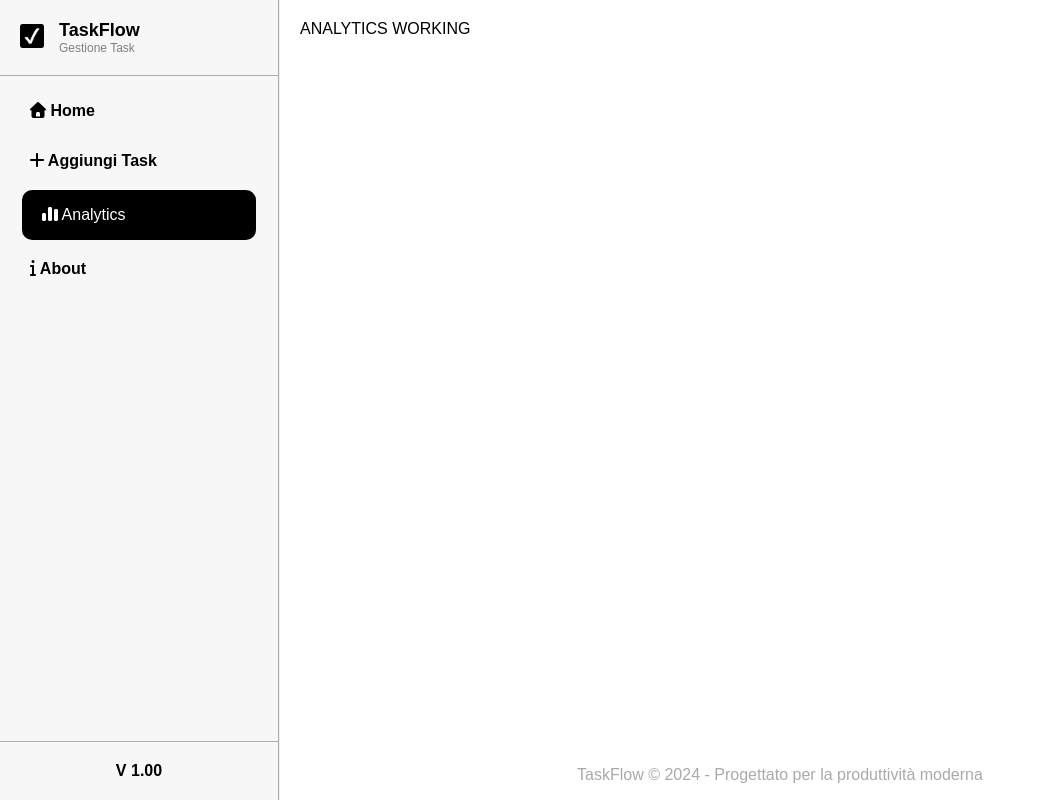
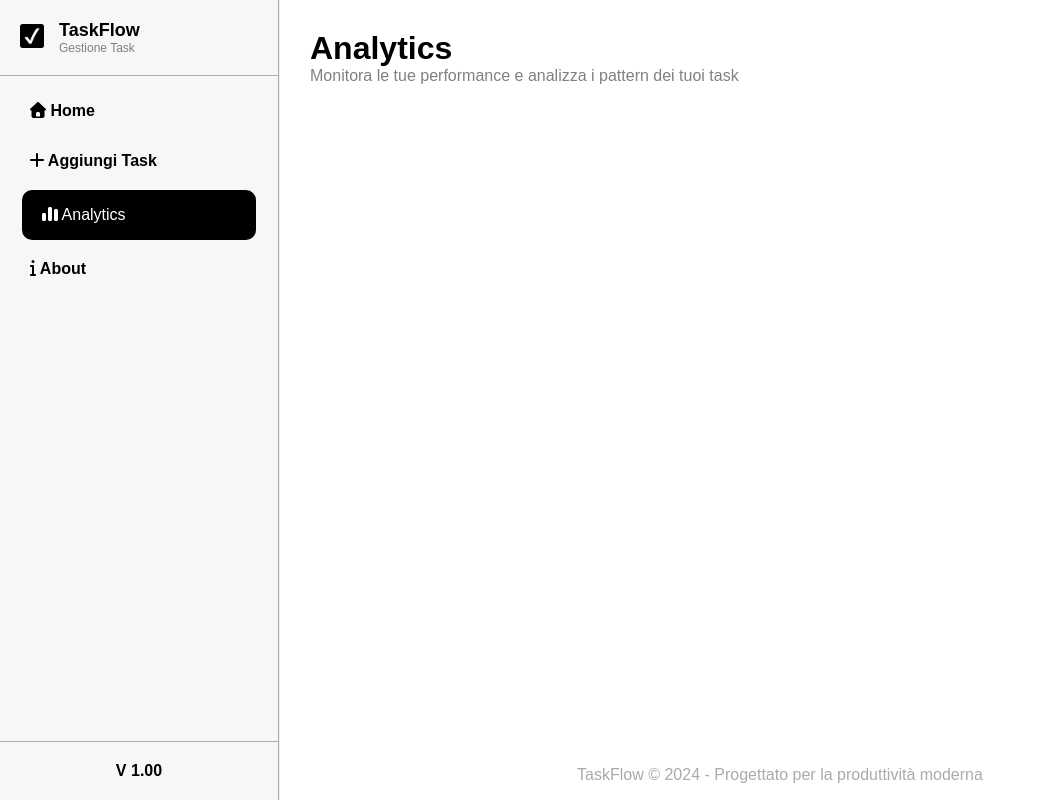
Before and after one commit to Figetto7/TaskFlow, a React (Vite) app: page /analytics in a window 1280 px wide. Shown: the whole page, without its empty margins (0-1045 px from the left). Built offline with nearby package versions, Linux system fonts and the light colour scheme.

Commit message:
Added title Analytics

```diff
--- a/src/Analytics/Analytics.jsx
+++ b/src/Analytics/Analytics.jsx
@@ -1,8 +1,11 @@
 import React from 'react'
 import styles from './Analytics.module.css'
+import HeaderAnalytics from "../Header/HeaderAnalytics"
 
 export default function Analytics () {
   return (
-    <div className={styles.analytics}>ANALYTICS WORKING</div>
+    <>
+      <HeaderAnalytics />
+    </>
   )
 }
--- /dev/null
+++ b/src/Header/HeaderAnalytics.jsx
@@ -0,0 +1,13 @@
+import styles from "./HeaderAnalytics.module.css";
+import React from "react";
+
+
+export default function HeaderAnalytics () {
+
+  return (
+    <div className={styles.headerDiv}>
+      <h1 className={styles.title}>Analytics</h1>
+      <p className={styles.subTitle}>Monitora le tue performance e analizza i pattern dei tuoi task</p>
+    </div>
+  )
+}
--- /dev/null
+++ b/src/Header/HeaderAnalytics.module.css
@@ -0,0 +1,15 @@
+.title{
+  font-weight: bolder;
+  font-size:xx-large;
+}
+
+.subTitle{
+  color:gray;
+  font-weight: lighter;
+}
+
+.headerDiv{
+  justify-content: space-between;
+  align-items: center;
+  margin:10px;
+}
```
